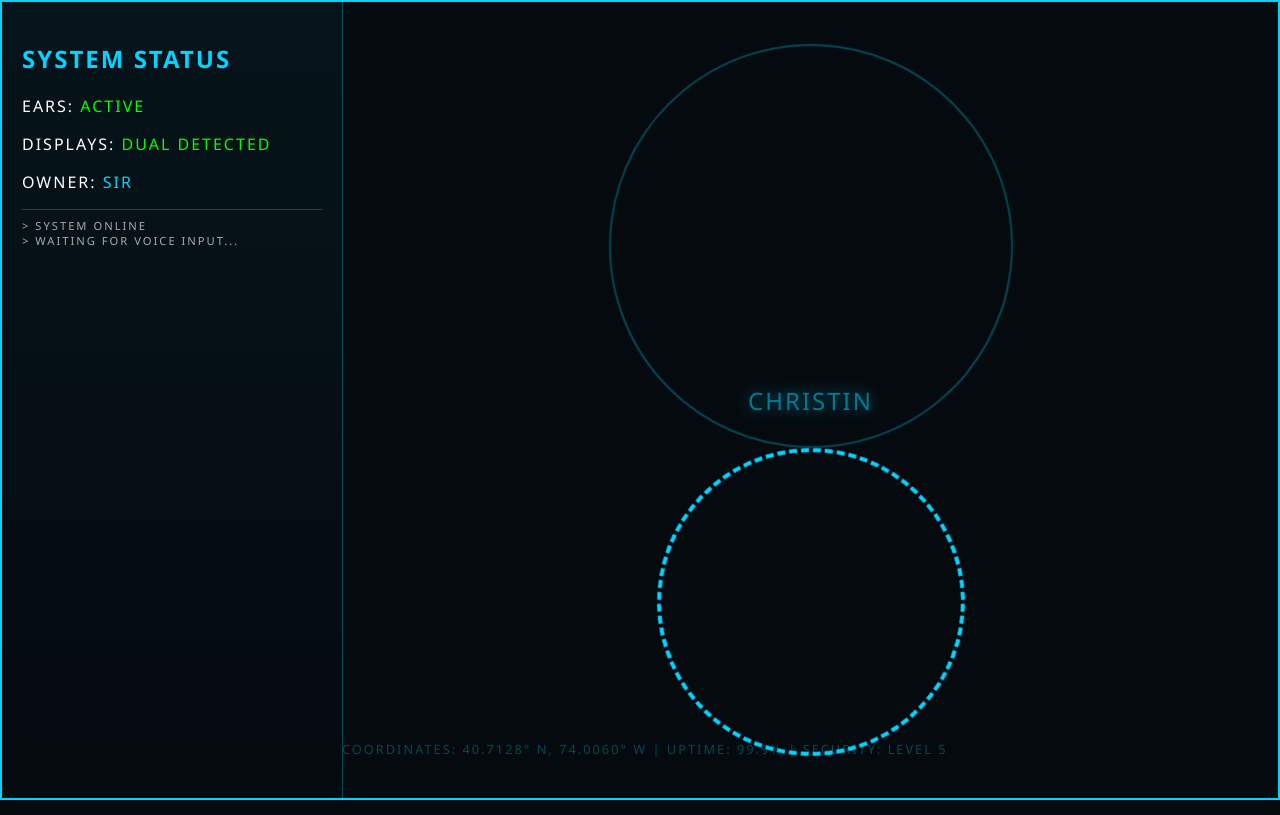
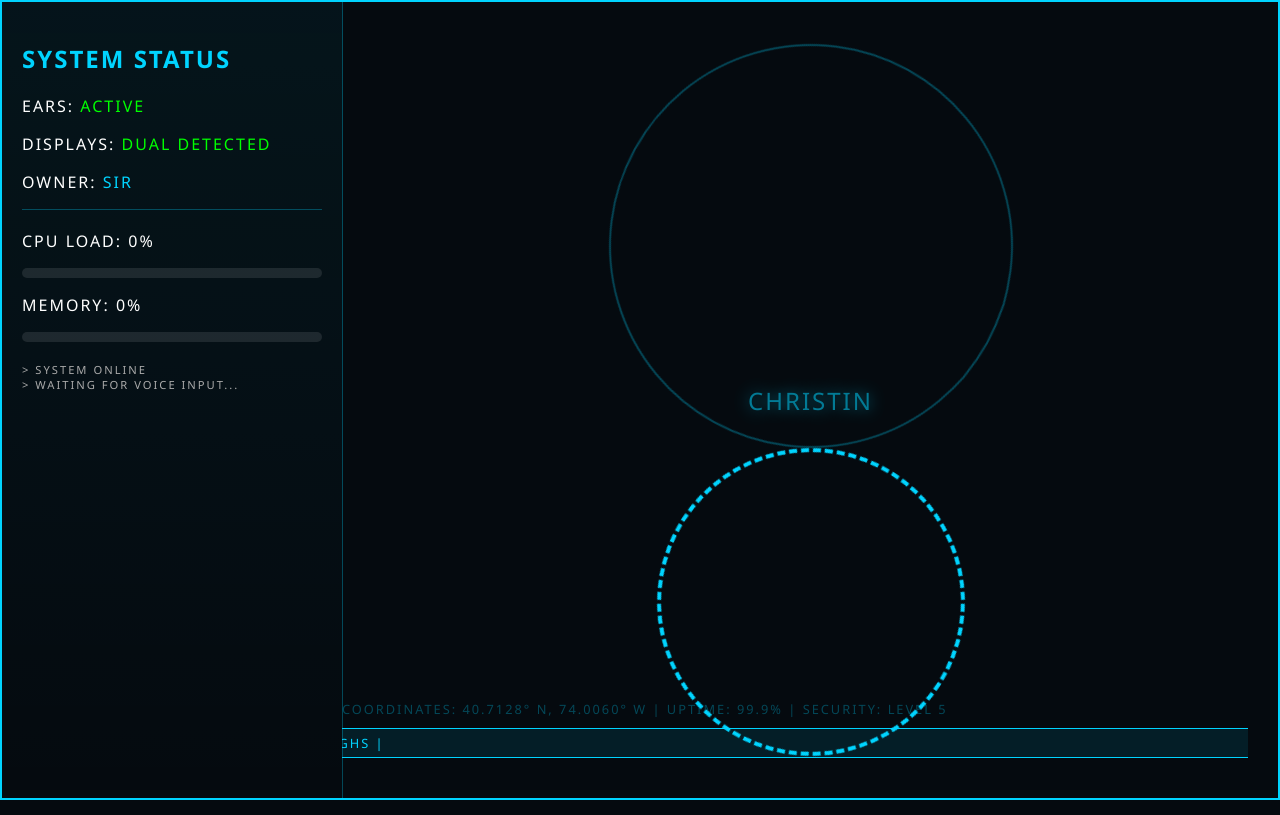
Before and after one commit to sahajpatel123/assistant, a Flask app: page / in a window 1280 px wide. Run offline with Flask 3, Linux system fonts and the light colour scheme.

Commit message:
Implement Intruder Alert, Vision Intelligence, Morning Briefing, Dynamic UI, and Mobile Remote

```diff
--- a/intent_engine.py
+++ b/intent_engine.py
@@ -83,6 +83,9 @@ def extract_intent_local(text):
         level = int(match.group(1)) if match else 50
         return {"intent": "system_volume", "params": {"level": level}}
 
+    if any(k in text for k in ["screen", "see", "what is on my screen", "look at"]):
+        return {"intent": "analyze_screen", "params": {"question": text}}
+
     return {"intent": "general_query", "params": {"question": text}}
 
 def get_intent(text):
--- a/requirements.txt
+++ b/requirements.txt
@@ -7,3 +7,4 @@ face-recognition==1.3.0
 psutil==5.9.8
 google-generativeai==0.4.1
 python-dotenv==1.0.1
+Pillow==10.2.0
--- a/ui/app.py
+++ b/ui/app.py
@@ -1,5 +1,13 @@
-from flask import Flask, render_template, jsonify
+from flask import Flask, render_template, jsonify, request
 import random
+import psutil
+import sys
+import os
+
+# Add parent dir to path so we can import modules
+sys.path.append(os.path.dirname(os.path.dirname(os.path.abspath(__file__))))
+from intent_engine import get_intent
+from main import process_command # Might be tricky if it uses speak, but we can call it
 
 app = Flask(__name__)
 
@@ -11,14 +19,38 @@ def index():
 def globe():
     return render_template("globe.html")
 
+@app.route("/remote")
+def remote():
+    return render_template("remote.html")
+
 @app.route("/api/news")
 def get_news():
-    # Keep the news API from before
     MOCK_NEWS = [
         {"lat": 38.9072, "lng": -77.0369, "headline": "New Tech Policy Passed in Washington", "region": "North America"},
         {"lat": 51.5074, "lng": -0.1278, "headline": "London Markets See Record Highs", "region": "Europe"}
     ]
     return jsonify(MOCK_NEWS)
 
+@app.route("/api/telemetry")
+def telemetry():
+    cpu = psutil.cpu_percent()
+    ram = psutil.virtual_memory().percent
+    return jsonify({"cpu": cpu, "ram": ram})
+
+@app.route("/api/command", methods=["POST"])
+def command():
+    data = request.json
+    cmd = data.get("command", "")
+    if cmd:
+        # Avoid blocking the web thread, ideally use a message queue
+        # For this prototype, we'll just run the intent engine and call process_command
+        try:
+            import threading
+            threading.Thread(target=process_command, args=(cmd,)).start()
+            return jsonify({"status": "success", "message": "Command dispatched"})
+        except Exception as e:
+            return jsonify({"status": "error", "message": str(e)}), 500
+    return jsonify({"status": "error", "message": "No command provided"}), 400
+
 if __name__ == "__main__":
-    app.run(host="127.0.0.1", port=5050, debug=False)
+    app.run(host="0.0.0.0", port=5050, debug=False)
--- a/ui/templates/hologram.html
+++ b/ui/templates/hologram.html
@@ -77,6 +77,7 @@
             left: 340px;
             font-size: 0.8rem;
             color: var(--dim-glow);
+            width: calc(100% - 380px);
         }
         .glitch-text {
             animation: pulse 2s infinite;
@@ -85,6 +86,43 @@
             0% { opacity: 1; }
             50% { opacity: 0.5; }
             100% { opacity: 1; }
+        }
+        .telemetry {
+            margin-top: 20px;
+        }
+        .bar-container {
+            width: 100%;
+            background: rgba(255,255,255,0.1);
+            height: 10px;
+            margin: 5px 0 15px 0;
+            border-radius: 5px;
+            overflow: hidden;
+        }
+        .bar-fill {
+            height: 100%;
+            background: var(--glow);
+            width: 0%;
+            transition: width 0.5s ease;
+        }
+        .ticker-wrap {
+            width: 100%;
+            overflow: hidden;
+            background-color: rgba(0, 212, 255, 0.1);
+            padding: 5px;
+            border-top: 1px solid var(--glow);
+            border-bottom: 1px solid var(--glow);
+            margin-top: 10px;
+        }
+        .ticker {
+            display: inline-block;
+            white-space: nowrap;
+            padding-right: 100%;
+            animation: ticker 15s linear infinite;
+            color: var(--glow);
+        }
+        @keyframes ticker {
+            0% { transform: translate3d(0, 0, 0); }
+            100% { transform: translate3d(-100%, 0, 0); }
         }
     </style>
 </head>
@@ -96,7 +134,16 @@
             <p>Displays: <span style="color: #0f0">Dual Detected</span></p>
             <p>Owner: <span style="color: var(--glow)">Sir</span></p>
             <hr style="border: 0; border-top: 1px solid var(--dim-glow)">
-            <div id="logs" style="font-size: 0.7rem; color: #aaa;">
+
+            <div class="telemetry">
+                <p>CPU LOAD: <span id="cpu-val">0%</span></p>
+                <div class="bar-container"><div class="bar-fill" id="cpu-bar"></div></div>
+
+                <p>MEMORY: <span id="ram-val">0%</span></p>
+                <div class="bar-container"><div class="bar-fill" id="ram-bar"></div></div>
+            </div>
+
+            <div id="logs" style="font-size: 0.7rem; color: #aaa; margin-top: 20px;">
                 > System Online<br>
                 > Waiting for voice input...
             </div>
@@ -108,7 +155,43 @@
         </div>
         <div class="stats">
             COORDINATES: 40.7128° N, 74.0060° W | UPTIME: 99.9% | SECURITY: LEVEL 5
+            <div class="ticker-wrap">
+                <div class="ticker" id="news-ticker">INTEL FEED: All systems operational. Monitoring global frequencies...</div>
+            </div>
         </div>
     </div>
+
+    <script>
+        async function fetchTelemetry() {
+            try {
+                const response = await fetch('/api/telemetry');
+                const data = await response.json();
+                document.getElementById('cpu-val').innerText = data.cpu + '%';
+                document.getElementById('cpu-bar').style.width = data.cpu + '%';
+
+                document.getElementById('ram-val').innerText = data.ram + '%';
+                document.getElementById('ram-bar').style.width = data.ram + '%';
+            } catch (e) {
+                console.error("Telemetry error", e);
+            }
+        }
+
+        async function fetchNews() {
+            try {
+                const response = await fetch('/api/news');
+                const data = await response.json();
+                if(data && data.length > 0) {
+                    const headlines = data.map(n => n.headline).join(' | ');
+                    document.getElementById('news-ticker').innerText = "INTEL FEED: " + headlines + " | ";
+                }
+            } catch (e) {
+                console.error("News error", e);
+            }
+        }
+
+        setInterval(fetchTelemetry, 2000);
+        fetchNews();
+        setInterval(fetchNews, 60000);
+    </script>
 </body>
 </html>
```
Also changed, not shown: briefing_manager.py (added, +44 -0 lines), main.py (+18 -2 lines), ui/templates/remote.html (added, +109 -0 lines), vision_manager.py (+39 -8 lines).
